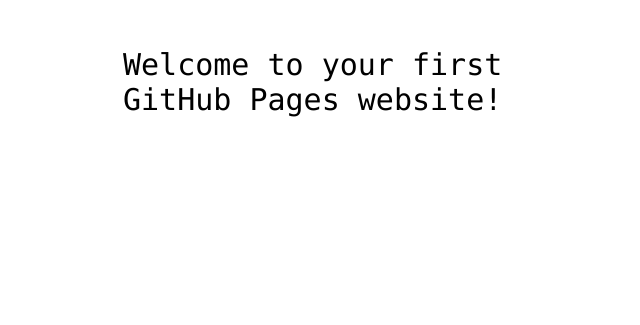
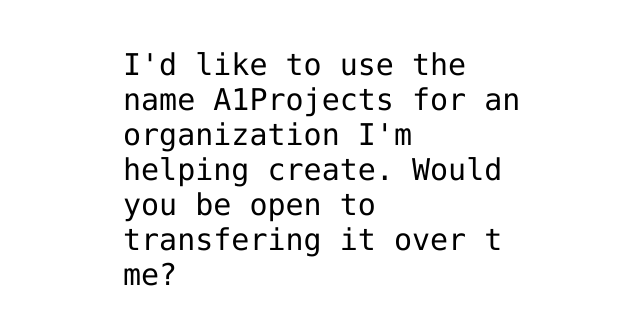
Before and after one commit to adamweeps/hello-world, a plain HTML site: page index.html in a window 1280 px wide. Shown: the part 341-666 px from the top of the page, without its empty margins (317-957 px from the left). Drawn offline with Linux system fonts and the light colour scheme.

Commit message:
Update index.html

```diff
--- a/index.html
+++ b/index.html
@@ -12,7 +12,7 @@
 <img src="https://octodex.github.com/images/daftpunktocat-thomas.gif" id="octocat" alt="octocat-gif" />
 
 <!-- Change this code here by copy and pasting your template on line 15 -->
-<p>Welcome to your first GitHub Pages website!</p>
+<p>I'd like to use the name A1Projects for an organization I'm helping create. Would you be open to transfering it over t me?</p>
 
 </body>
 </html>
```
